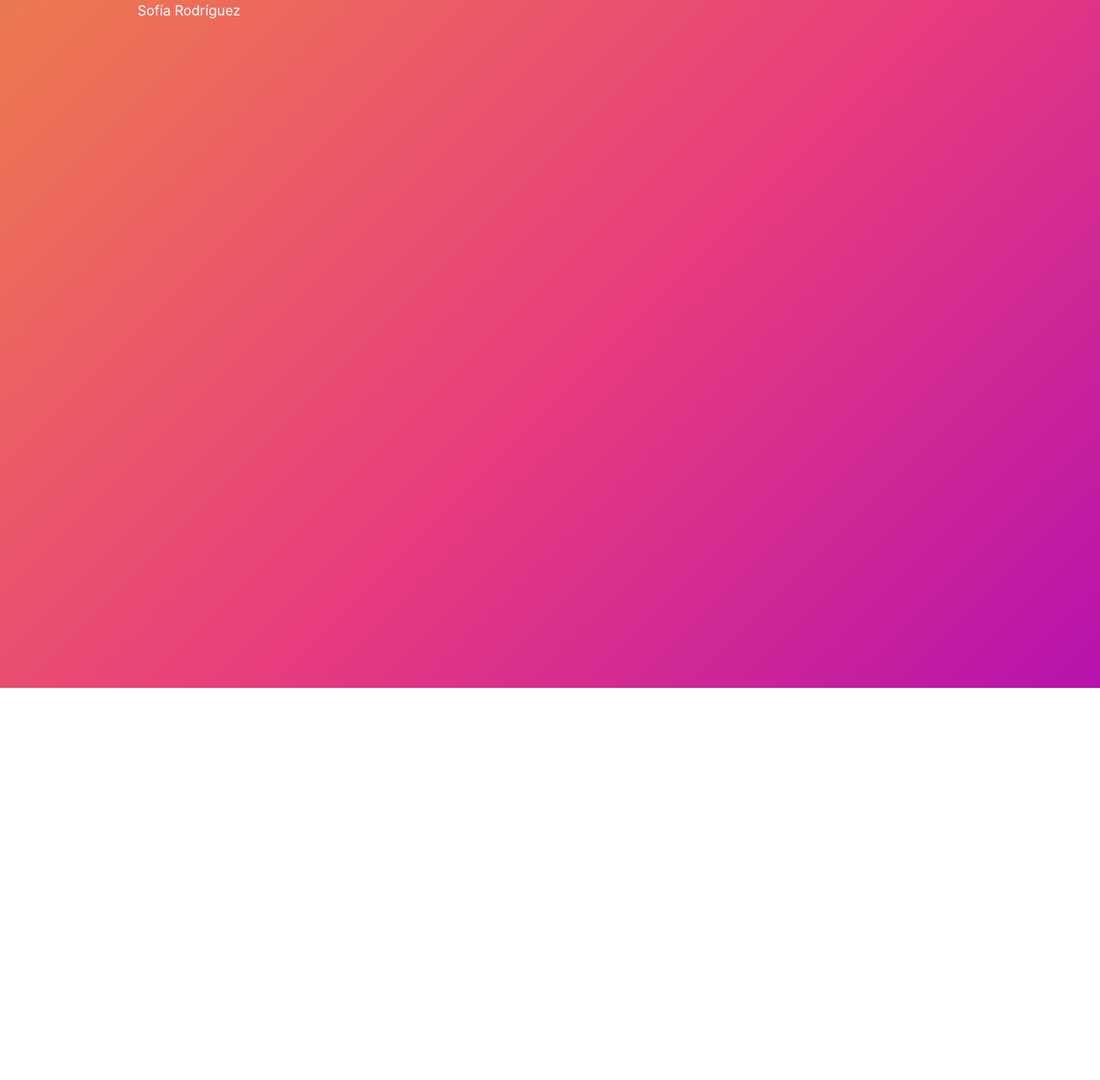
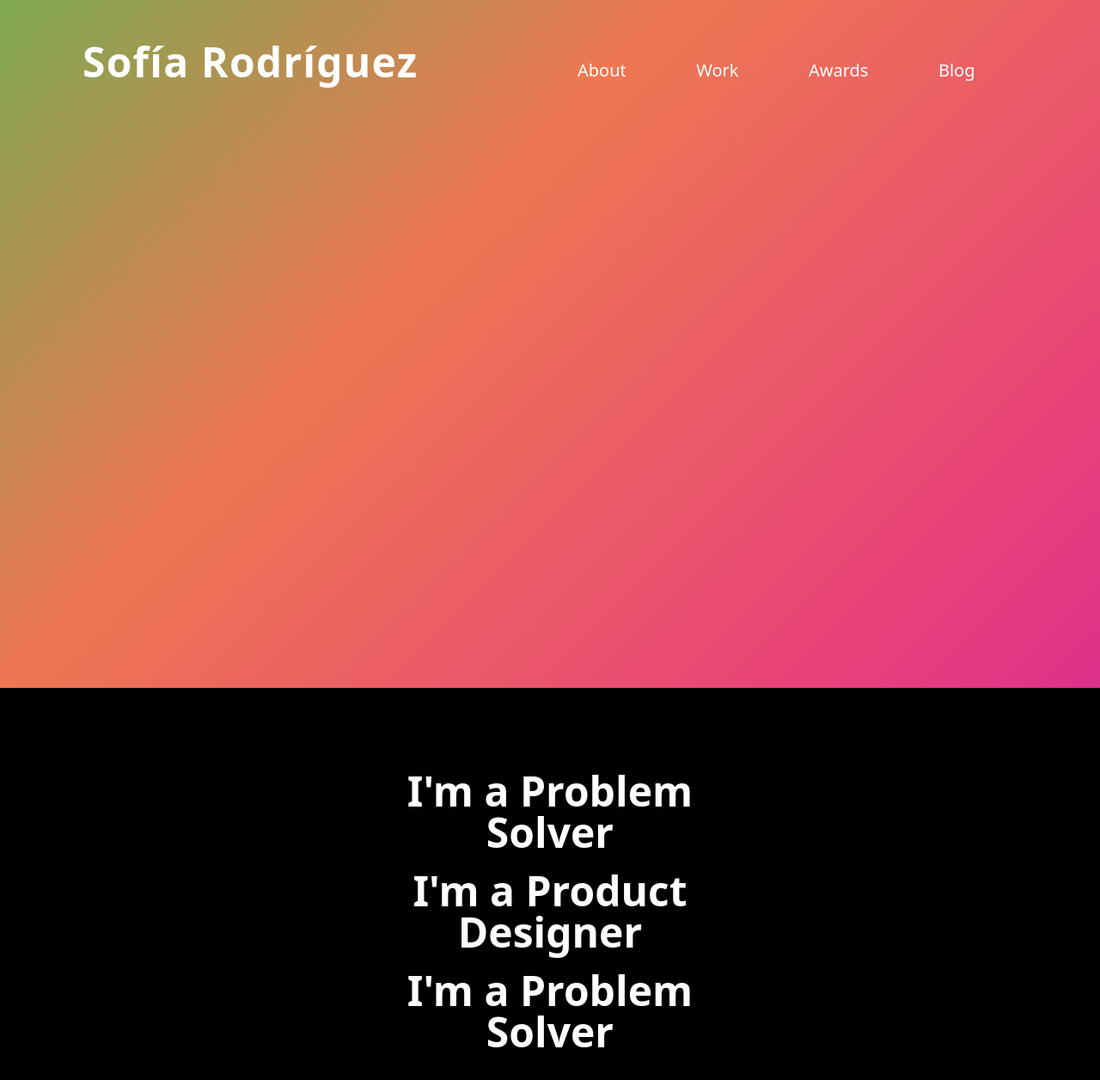
Before and after one commit to sofiaromorales/personal-website, a React (Create React App) app: page / in a window 1280 px wide. Shown: the top 1256 px of the page at 86% size. Before the commit the page ends 800 px from the top, so only its background shows below. Built offline with nearby package versions, Linux system fonts and the light colour scheme.

Commit message:
Hero section ready

```diff
--- a/src/components/NavigationOptions.js
+++ b/src/components/NavigationOptions.js
@@ -1,9 +1,43 @@
 import React from 'react'
 
+const navigationOptions = [
+    {
+        title: 'About',
+        link: ''
+    },
+    {
+        title: 'Work',
+        link: ''
+    },
+    {
+        title: 'Awards',
+        link: ''
+    },
+    {
+        title: 'Blog',
+        link: ''
+    }
+]
+
 const NavigationOptions = () => {
+
+    const renderNavigationOptions = () => {
+        return navigationOptions.map(o => {
+            return (
+                <div className='sm:px-3 lg:px-8'>
+                    <p className='font-sans text-xl'>
+                        {o.title}
+                    </p>
+                </div>
+            )
+        })
+    }
+
     return (
-        <div className='NavigationOptions'>
-
+        <div className='NavigationOptions grid grid-flow-col'>
+            {renderNavigationOptions()}
         </div>
     )
 }
+
+export default NavigationOptions
--- a/src/pages/Home.js
+++ b/src/pages/Home.js
@@ -1,5 +1,6 @@
 import React from 'react'
 
+import AboutMe from '../sections/AboutMe'
 import Hero from '../sections/Hero'
 
 class Home extends React.Component {
@@ -7,6 +8,7 @@ class Home extends React.Component {
         return (
             <div className='Home'>
                 <Hero/>
+                <AboutMe/>
             </div>
         )
     }
--- /dev/null
+++ b/src/sections/AboutMe.js
@@ -0,0 +1,33 @@
+import React from 'react'
+
+const QUOTE1 = `I'm a Problem Solver`
+const QUOTE2 = `I'm a Product Designer`
+const QUOTE3 = `I'm a Problem Solver`
+
+const renderQuotes = (quotes) => {
+    return quotes.map(q => {
+        return (
+            <p className='font-sans font-bold text-5xl text-center pb-5'>
+                {q}
+            </p>
+        )
+    })
+}
+
+const AboutMe = (props) => {
+    return (
+        <div className='AboutMe h-screen grid grid-rows-2 pt-24'>
+            <div className='grid grid-cols-3'>
+                <div/>
+                <div>
+                    <div className='grid grid-flow-row auto-rows-max justify-center quote'>
+                        { renderQuotes([QUOTE1, QUOTE2, QUOTE3]) }
+                    </div>
+                </div>
+                <div/>
+            </div>
+        </div>
+    )
+}
+
+export default AboutMe
--- a/src/sections/Hero.js
+++ b/src/sections/Hero.js
@@ -1,14 +1,17 @@
 import React from 'react'
+
+import NavigationOptions from '../components/NavigationOptions'
 
 const Hero = () => {
     return (
-        <div className='Hero grid grid-cols-8 h-screen'>
-            <div className='col-start-2 col-span-4'>
-                <div className='grid grid-cols-3 h-screen'>
-                    <div className='col-span-2'>
+        <div className='Hero grid auto-rows-max h-screen px-24 py-12'>
+            <div className='grid grid-cols-2 items-end'>
+                <div>
+                    <p className='font-sans text-5xl font-bold tracking-wide'>
                         {`Sofía Rodríguez`}
-                    </div>
+                    </p>
                 </div>
+                <NavigationOptions/>
             </div>
         </div>
     )
--- /dev/null
+++ b/src/styles/AboutMe.scss
@@ -0,0 +1,6 @@
+.AboutMe {
+    background-color: $solid-black;
+    .quote {
+        color: $solid-white;
+    }
+}
--- a/src/styles/colors.scss
+++ b/src/styles/colors.scss
@@ -0,0 +1,2 @@
+$solid-black: #000000;
+$solid-white: #FDFEFF;
--- a/src/styles/index.scss
+++ b/src/styles/index.scss
@@ -23,6 +23,7 @@ code {
 //Pages
 
 //sections
+@import './AboutMe';
 @import './Hero'
 
 //Components
```
